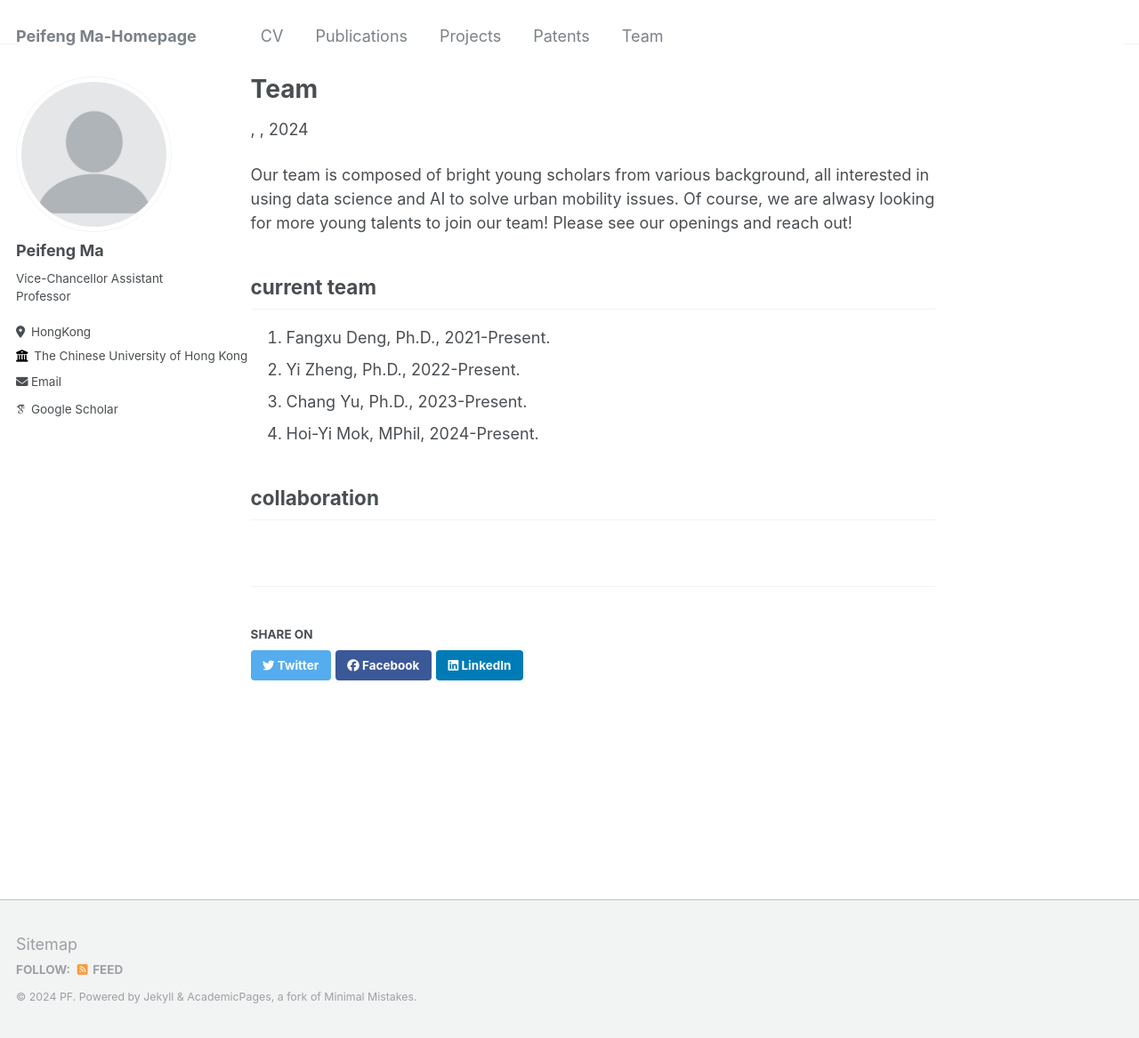
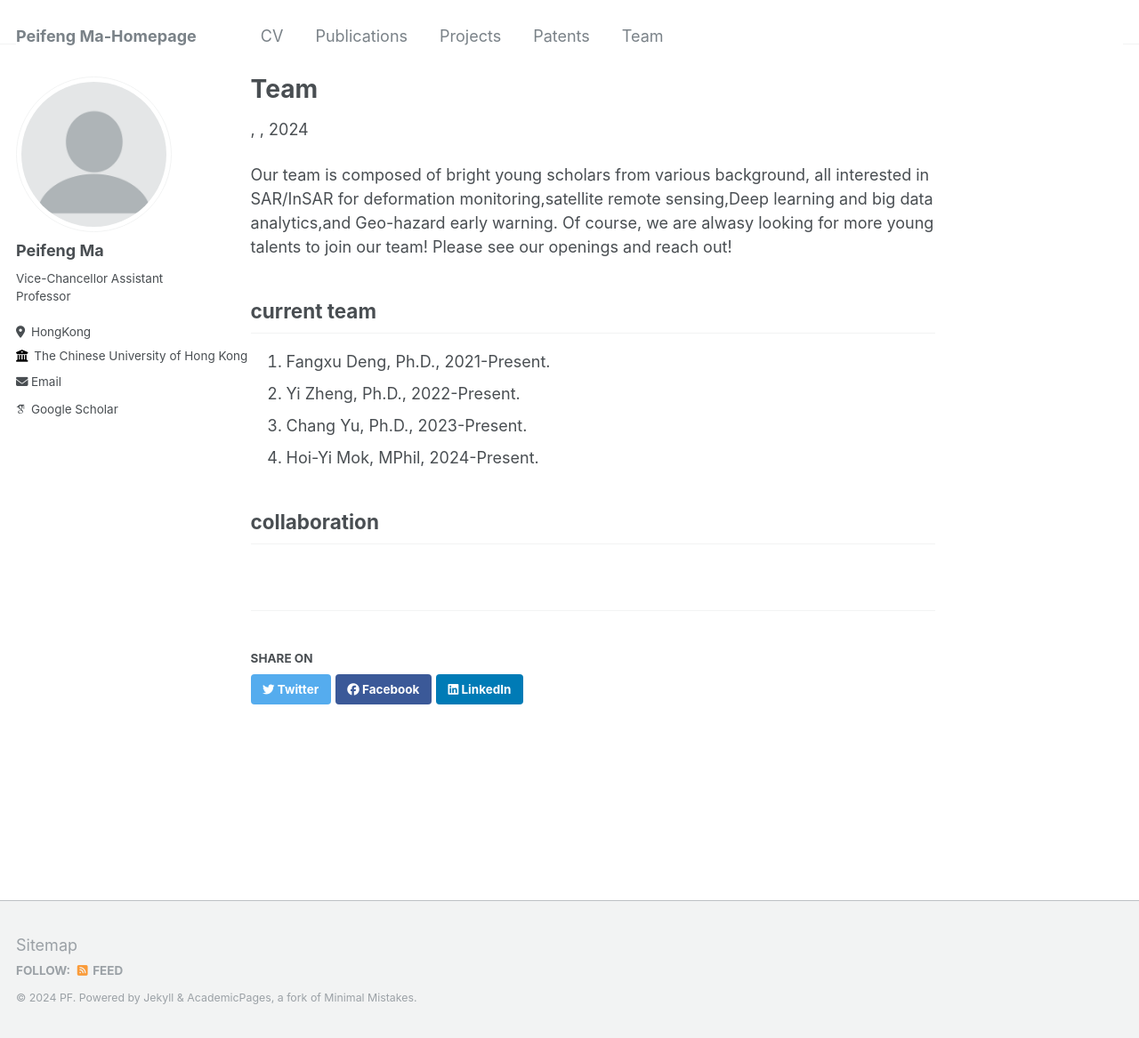
Before and after one commit to pfMA03/peifengMa, a Jekyll site: the page built from _teaching/Team.md, in a window 1280 px wide and 1167 px high. Shown: the whole window at 89% size. Built offline with Jekyll 4.4.1, drawn with Linux system fonts in a browser that asks for light colours; some web fonts are replaced.

Commit message:
Update Team.md

```diff
--- a/_teaching/Team.md
+++ b/_teaching/Team.md
@@ -3,7 +3,7 @@ title: "Team"
 collection: teaching
 permalink: /teaching/Team
 ---
-Our team is composed of bright young scholars from various background, all interested in using data science and AI to solve urban mobility issues. Of course, we are alwasy looking for more young talents to join our team! Please see our openings and reach out!
+Our team is composed of bright young scholars from various background, all interested in SAR/InSAR for deformation monitoring,satellite remote sensing,Deep learning and big data analytics,and Geo-hazard early warning. Of course, we are alwasy looking for more young talents to join our team! Please see our openings and reach out!
 
 
 current team
```
